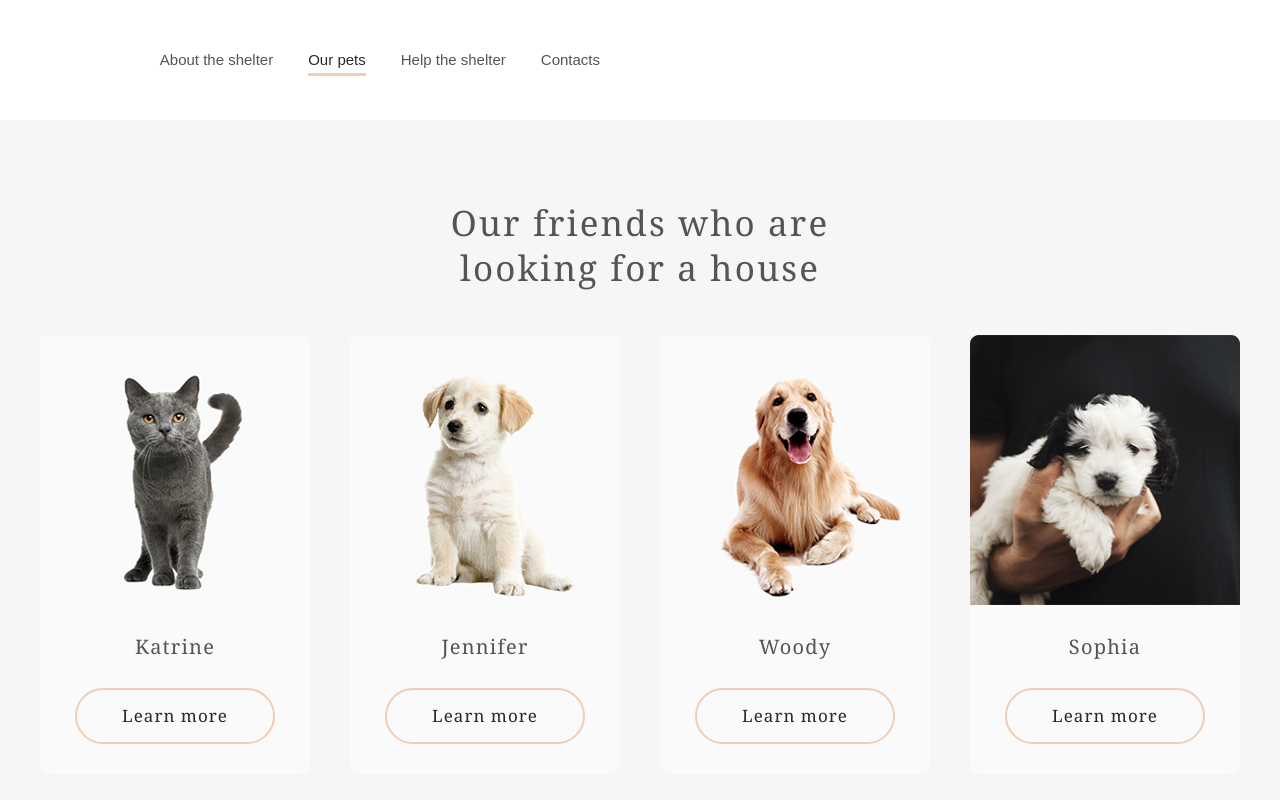
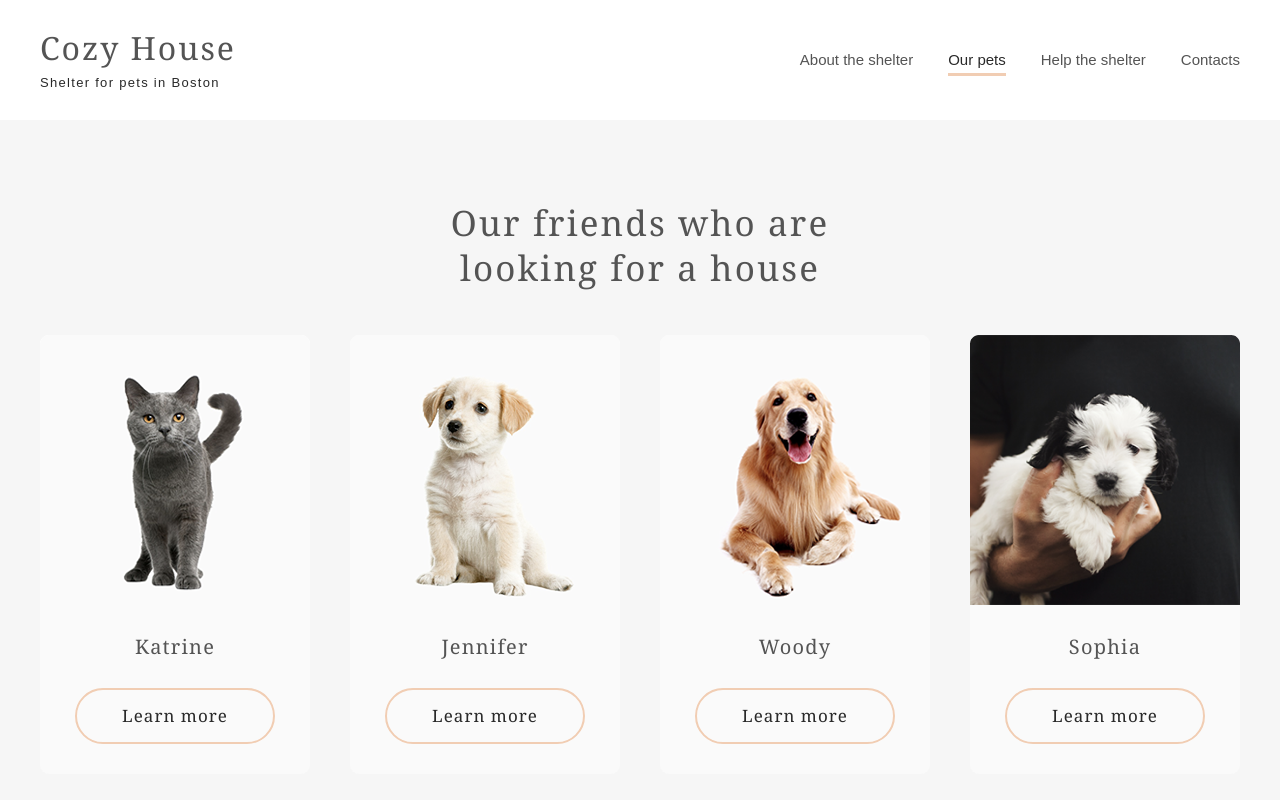
Before and after one commit to guffinnn/shelter, a plain HTML site: page shelter/pages/pets.html in a window 1280 px wide. Shown: the top 800 px of the page. Drawn offline with Linux system fonts and the light colour scheme.

Commit message:
fix: edit styles for pets page

```diff
--- a/shelter/pages/pets.html
+++ b/shelter/pages/pets.html
@@ -100,6 +100,7 @@
 </main>
 <!--FOOTER-->
 <footer>
+    <div class="wrapper">
         <div class="block">
             <h2 class="title--light">For questions and suggestions</h2>
             <a class="block__info mail" href="mailto:email@shelter.com" target="_blank">email@shelter.com</a>
@@ -111,6 +112,7 @@
             <a class="block__info address" href="https://www.google.by/maps/place/%D0%9C%D0%B8%D0%BD%D1%81%D0%BA,+%D0%9C%D0%B8%D0%BD%D1%81%D0%BA%D0%B0%D1%8F+%D0%BE%D0%B1%D0%BB%D0%B0%D1%81%D1%82%D1%8C/@53.8845271,27.4285626,32852m/data=!3m2!1e3!4b1!4m6!3m5!1s0x46dbcfd35b1e6ad3:0xb61b853ddb570d9!8m2!3d53.9006011!4d27.558972!16zL20vMGRseGo?hl=ru&entry=ttu" target="_blank">18 South Park, London</a>
         </div>
         <img src="../assets/footer-puppy.png" width="300" height="310" alt="">
+    </div>
 </footer>
 </body>
 </html>
--- a/shelter/styles/style.css
+++ b/shelter/styles/style.css
@@ -36,7 +36,7 @@ html {
     }
 }
 
-header {
+#header {
     position: absolute;
     top: 0;
     left: 50%;
@@ -722,9 +722,10 @@ footer .wrapper {
 .pets__header {
     position: relative;
     top: 0;
-    left: 0;
+    left: 50%;
+    transform: translate(-50%, 0);
 
-    width: auto;
+    width: 1200px;
     height: auto;
     display: flex;
     flex-direction: row;
@@ -854,7 +855,10 @@ footer .wrapper {
     cursor: pointer;
 }
 
-.slider__button--inactive:hover,
+.slider__button--inactive {
+    cursor: default;
+}
+
 .slider__button--primary:hover,
 .slider__button--active:hover {
     opacity: 0.6;
```
Also changed, not shown: shelter/index.html (+1 -1 lines). Lines whose indentation alone changed are shown as unchanged.
